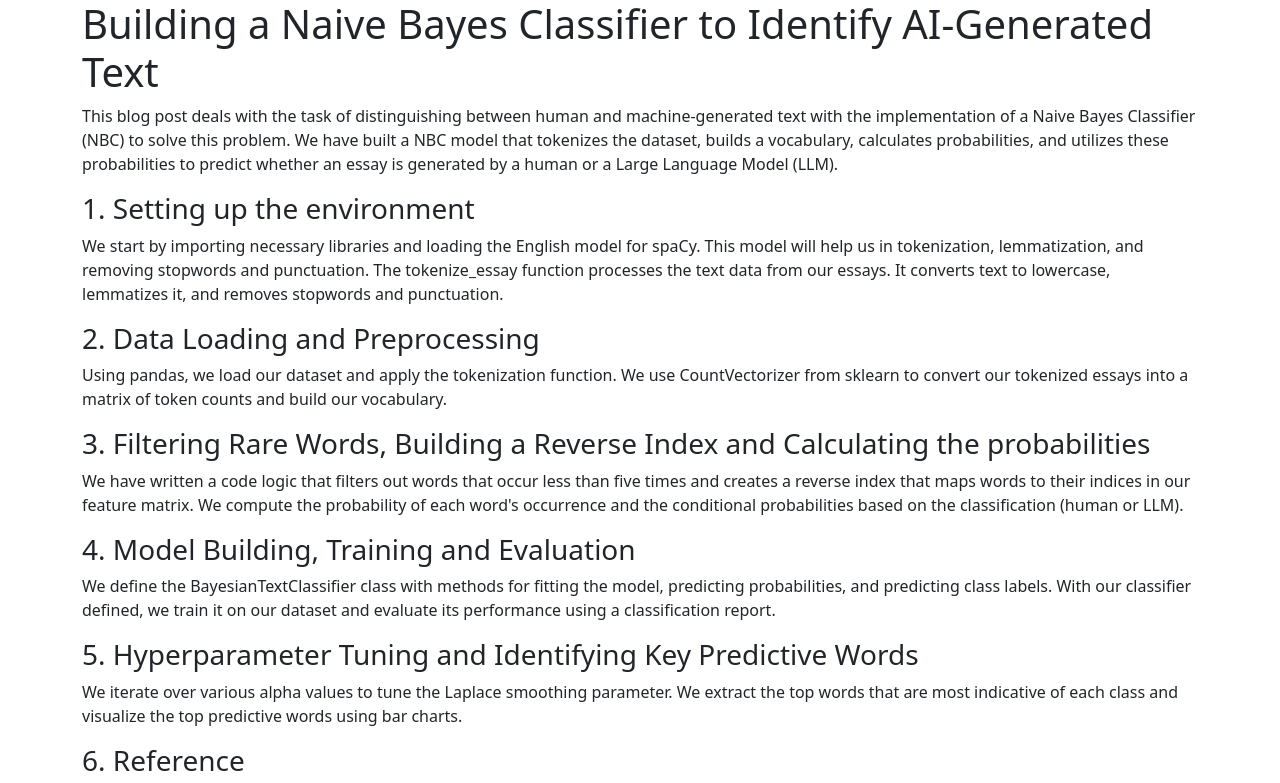
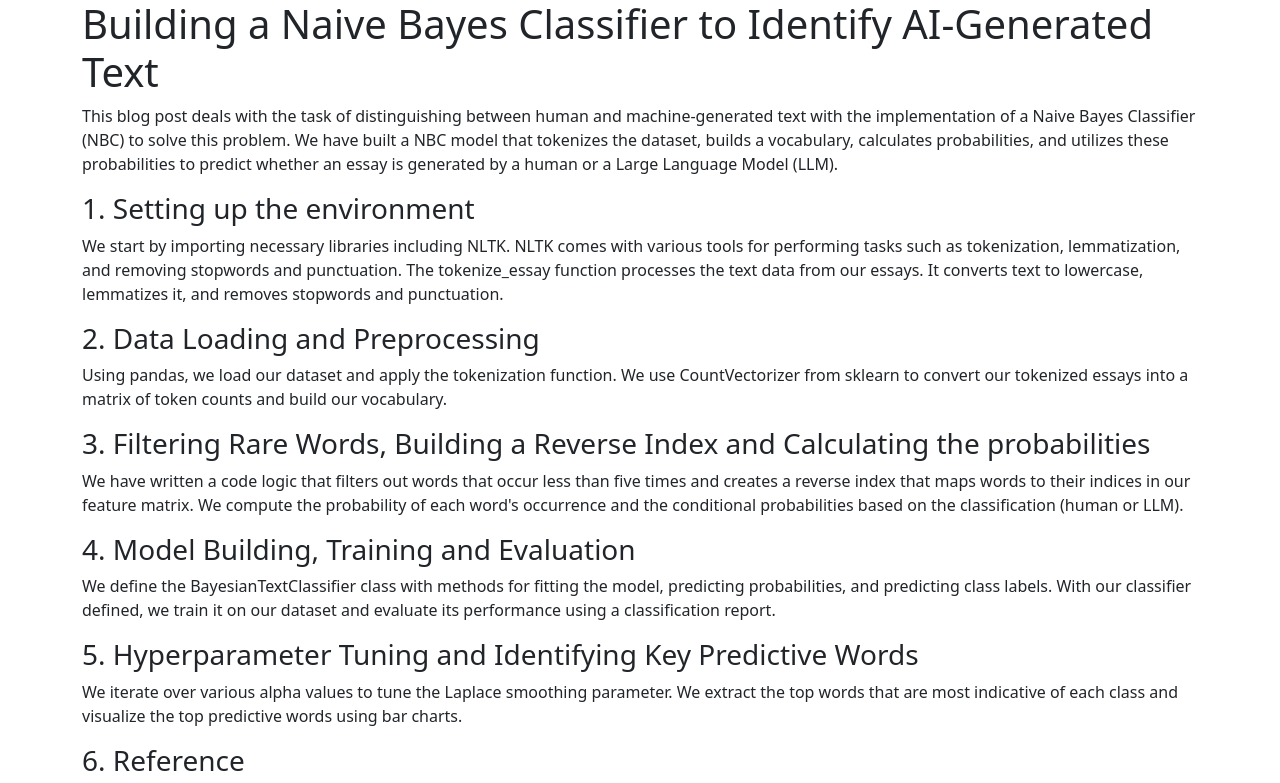
Before and after one commit to KashyapHolla/kashyap-holla.github.io, a plain HTML site: page blog3.html in a window 1280 px wide. Shown: the top 783 px of the page. Drawn offline with nearby package versions, Linux system fonts and the light colour scheme.

Commit message:
Update blog3.html

```diff
--- a/blog3.html
+++ b/blog3.html
@@ -14,7 +14,7 @@
             <h1>Building a Naive Bayes Classifier to Identify AI-Generated Text</h1>
             <p>This blog post deals with the task of distinguishing between human and machine-generated text with the implementation of a Naive Bayes Classifier (NBC) to solve this problem. We have built a NBC model that tokenizes the dataset, builds a vocabulary, calculates probabilities, and utilizes these probabilities to predict whether an essay is generated by a human or a Large Language Model (LLM).</p>
             <h3>1. Setting up the environment</h3>
-            <p>We start by importing necessary libraries and loading the English model for spaCy. This model will help us in tokenization, lemmatization, and removing stopwords and punctuation. The tokenize_essay function processes the text data from our essays. It converts text to lowercase, lemmatizes it, and removes stopwords and punctuation.</p>
+            <p>We start by importing necessary libraries including NLTK. NLTK comes with various tools for performing tasks such as tokenization, lemmatization, and removing stopwords and punctuation. The tokenize_essay function processes the text data from our essays. It converts text to lowercase, lemmatizes it, and removes stopwords and punctuation.</p>
             <h3>2. Data Loading and Preprocessing</h3>
             <p>Using pandas, we load our dataset and apply the tokenization function. We use CountVectorizer from sklearn to convert our tokenized essays into a matrix of token counts and build our vocabulary.
             </p>
```
